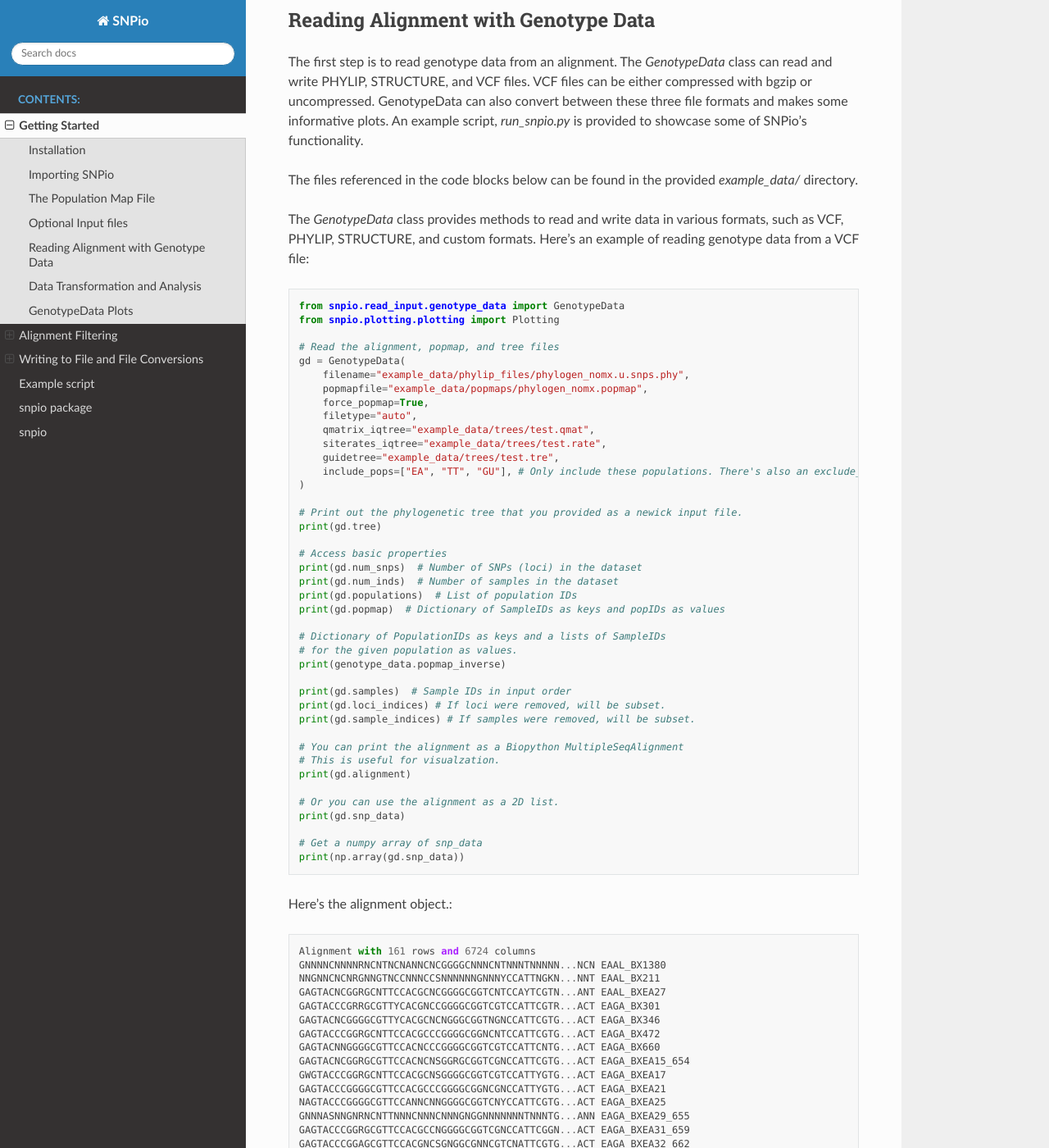
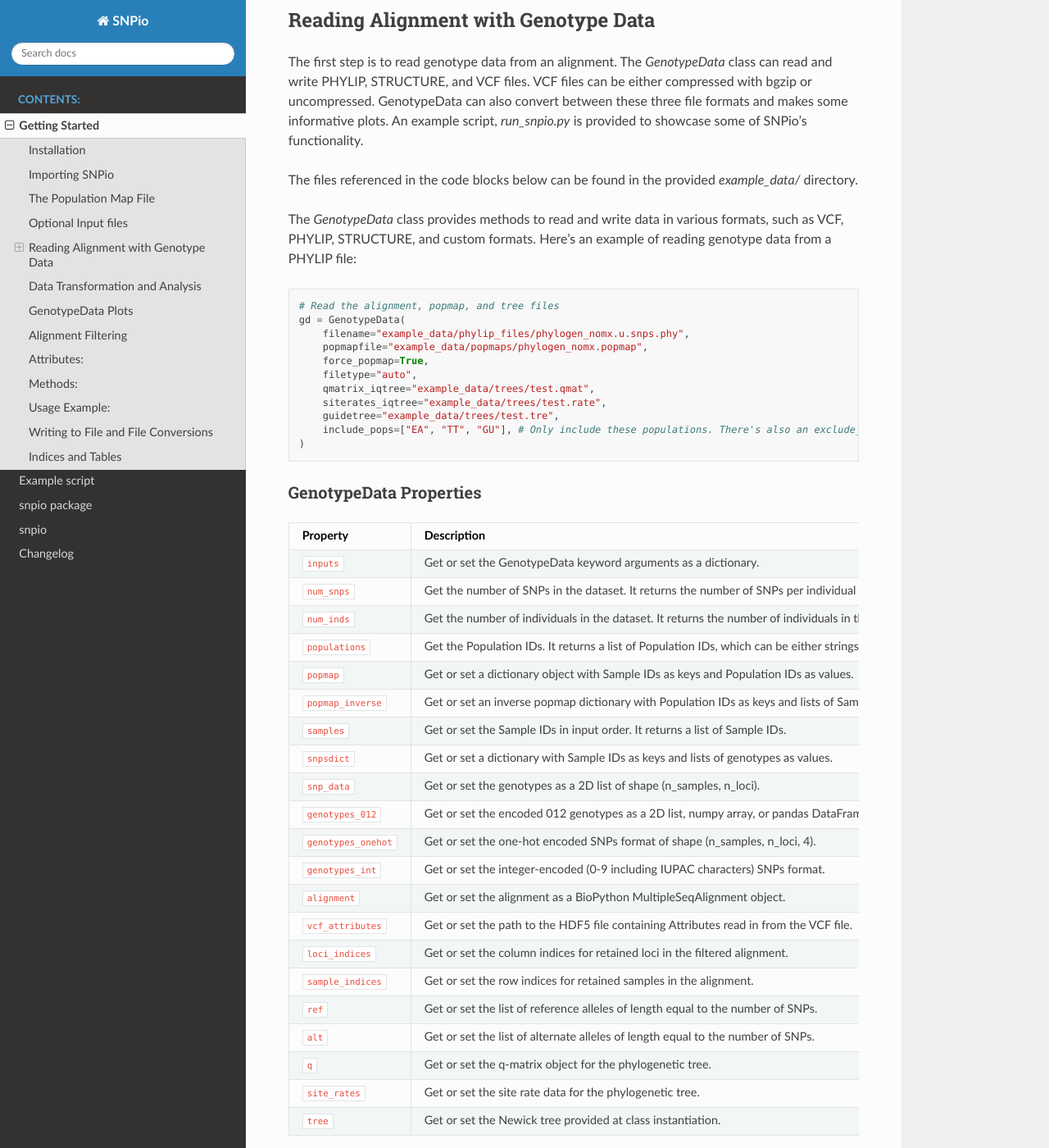
Before and after one commit to btmartin721/SNPio, a Sphinx documentation site: the page built from docs/source/getting_started.rst, in a window 1280 px wide and 1400 px high, scrolled down 1378 px. Shown: the whole window at 82% size. Built offline with Sphinx 7.4.7 and the Read the Docs theme 2.0.0, drawn with Linux system fonts in a browser that asks for light colours; some of the changed text lies outside the part shown.

Commit message:
Added changelog.rst

```diff
--- /dev/null
+++ b/docs/source/changelog.rst
@@ -0,0 +1,54 @@
+=================
+Changelog
+=================
+
+This document outlines the changes made to the project with each release.
+
+Version 1.0.3 (2023-08-27)
+--------------------------
+
+Features
+~~~~~~~~
+
+- Performance improvements for VCF files.
+- Load and write VCF file in chunks of loci to improve memory consumption.
+- New output directory structure for better organization.
+- VCF file attributes are now written to an HDF5 file instead of all being loaded into memory.
+- Increased usage of numpy to improve VCF IO.
+- Added AF INFO field when converting PHYLIP or STRUCTURE files to VCF format.
+- VCF file reading uses pysam instead of cyvcf2 now.
+
+Bug Fixes
+~~~~~~~~~
+
+- Fixed bug with `search_threshold` plots where the x-axis values would be sorted as strings instead of integers.
+- Fixed bugs where sampleIDs were out of order for VCF files.
+- Ensured correct order for all objects.
+- Fixed bugs when subsetting with popmaps files.
+- Fixed to documentation.
+
+Version 1.0.2 (2023-08-13)
+--------------------------
+
+Bug Fixes
+~~~~~~~~~~
+
+- Fix for VCF FORMAT field being in wrong order.
+
+Version 1.0.1 (2023-08-09)
+
+Bug Fixes
+
+~~~~~~~~~~
+
+- Band-aid fix for incorrect order of sampleIDs in VCF files.
+
+Initial Release
+~~~~~~~~~~~~~~~
+
+- Reads and writes PHYLIP, STRUCTURE, and VCF files.
+- Loads data into GenotypeData object.
+- Filters DNA sequence alignments using NRemover2.
+    - Filters by minor allele frequence, monomorphic, and non-billelic sites
+    - Filters with global (whole columns) and per-population, per-locus missing data thresholds.
+- Makes informative plots.
--- a/docs/source/getting_started.rst
+++ b/docs/source/getting_started.rst
@@ -55,12 +55,9 @@
 
 The files referenced in the code blocks below can be found in the provided `example_data/` directory.
 
-The `GenotypeData` class provides methods to read and write data in various formats, such as VCF, PHYLIP, STRUCTURE, and custom formats. Here's an example of reading genotype data from a VCF file:
+The `GenotypeData` class provides methods to read and write data in various formats, such as VCF, PHYLIP, STRUCTURE, and custom formats. Here's an example of reading genotype data from a PHYLIP file:
 
 .. code-block:: python
-
-    from snpio.read_input.genotype_data import GenotypeData
-    from snpio.plotting.plotting import Plotting
 
     # Read the alignment, popmap, and tree files
     gd = GenotypeData(
@@ -71,37 +68,64 @@
         qmatrix_iqtree="example_data/trees/test.qmat",
         siterates_iqtree="example_data/trees/test.rate",
         guidetree="example_data/trees/test.tre",
-        include_pops=["EA", "TT", "GU"], # Only include these populations. There's also an exclude_pops option that will exclude the provided populations.
+        include_pops=["EA", "TT", "GU"], # Only include these populations. There's also an exclude_pops option that will exclude the provided list of populations.
     )
 
-    # Print out the phylogenetic tree that you provided as a newick input file.
-    print(gd.tree)
+GenotypeData Properties
+^^^^^^^^^^^^^^^^^^^^^^^^^
 
-    # Access basic properties
-    print(gd.num_snps)  # Number of SNPs (loci) in the dataset
-    print(gd.num_inds)  # Number of samples in the dataset
-    print(gd.populations)  # List of population IDs
-    print(gd.popmap)  # Dictionary of SampleIDs as keys and popIDs as values
+.. list-table::
+   :widths: 25 75
+   :header-rows: 1
 
-    # Dictionary of PopulationIDs as keys and a lists of SampleIDs
-    # for the given population as values.
-    print(genotype_data.popmap_inverse)
+   * - Property
+     - Description
+   * - ``inputs``
+     - Get or set the GenotypeData keyword arguments as a dictionary.
+   * - ``num_snps``
+     - Get the number of SNPs in the dataset. It returns the number of SNPs per individual as an integer.
+   * - ``num_inds``
+     - Get the number of individuals in the dataset. It returns the number of individuals in the input data as an integer.
+   * - ``populations``
+     - Get the Population IDs. It returns a list of Population IDs, which can be either strings or integers.
+   * - ``popmap``
+     - Get or set a dictionary object with Sample IDs as keys and Population IDs as values.
+   * - ``popmap_inverse``
+     - Get or set an inverse popmap dictionary with Population IDs as keys and lists of Sample IDs as values.
+   * - ``samples``
+     - Get or set the Sample IDs in input order. It returns a list of Sample IDs.
+   * - ``snpsdict``
+     - Get or set a dictionary with Sample IDs as keys and lists of genotypes as values.
+   * - ``snp_data``
+     - Get or set the genotypes as a 2D list of shape (n_samples, n_loci).
+   * - ``genotypes_012``
+     - Get or set the encoded 012 genotypes as a 2D list, numpy array, or pandas DataFrame.
+   * - ``genotypes_onehot``
+     - Get or set the one-hot encoded SNPs format of shape (n_samples, n_loci, 4).
+   * - ``genotypes_int``
+     - Get or set the integer-encoded (0-9 including IUPAC characters) SNPs format.
+   * - ``alignment``
+     - Get or set the alignment as a BioPython MultipleSeqAlignment object.
+   * - ``vcf_attributes``
+     - Get or set the path to the HDF5 file containing Attributes read in from the VCF file.
+   * - ``loci_indices``
+     - Get or set the column indices for retained loci in the filtered alignment.
+   * - ``sample_indices``
+     - Get or set the row indices for retained samples in the alignment.
+   * - ``ref``
+     - Get or set the list of reference alleles of length equal to the number of SNPs.
+   * - ``alt``
+     - Get or set the list of alternate alleles of length equal to the number of SNPs.
+   * - ``q``
+     - Get or set the q-matrix object for the phylogenetic tree.
+   * - ``site_rates``
+     - Get or set the site rate data for the phylogenetic tree.
+   * - ``tree``
+     - Get or set the Newick tree provided at class instantiation.
 
-    print(gd.samples)  # Sample IDs in input order
-    print(gd.loci_indices) # If loci were removed, will be subset.
-    print(gd.sample_indices) # If samples were removed, will be subset.
 
-    # You can print the alignment as a Biopython MultipleSeqAlignment
-    # This is useful for visualzation.
-    print(gd.alignment)
 
-    # Or you can use the alignment as a 2D list.
-    print(gd.snp_data)
-
-    # Get a numpy array of snp_data
-    print(np.array(gd.snp_data))
-
-Here's the alignment object.::
+Here's an example of the alignment object::
 
     Alignment with 161 rows and 6724 columns
     GNNNNCNNNNRNCNTNCNANNCNCGGGGCNNNCNTNNNTNNNNN...NCN EAAL_BX1380
@@ -134,39 +158,40 @@
 .. code-block:: python
 
     # Generate plots to assess the amount of missing data in alignment.
-    gd.missingness_reports(prefix="unfiltered")
+    gd.missingness_reports(file_prefix="unfiltered")
 
     # Does a Principal Component Analysis and makes a scatterplot.
     components, pca = Plotting.run_pca(
             gd # GenotypeData instance from above.
-            plot_dir="plots",
-            prefix="unfiltered",
-            n_components=None, # If None, then uses all components.
+            plot_dir_prefix="snpio",
+            file_prefix=None,
+            n_components=None,
             center=True,
             scale=False,
-            n_axes=2, # Can be 2 or 3. If 3, makes a 3D plot.
+            n_axes=2,
             point_size=15,
             font_size=15,
-            plot_format="pdf",
             bottom_margin=0,
             top_margin=0,
             left_margin=0,
             right_margin=0,
             width=1088,
             height=700,
+            plot_format="png",
+            dpi=300,
     )
-    explvar = pca.explained_variance_ratio_ # Can use this to make a plot.
+    explvar = pca.explained_variance_ratio_ # Can use this to make your own plot.
 
     # Access other transformed genotype data and attributes
 
     # 012-encoded genotypes, with ref=0, heterozygous=1, alt=2
     genotypes_012 = genotype_data.genotypes_012(fmt="list") # Get 012-eencoded genotypes.
 
-    # onehot-encoded genotypes.
+    # Onehot-encoded genotypes.
     genotypes_onehot = genotype_data.genotypes_onehot
 
-    # Dictionary object with all the VCF file fields.
-    # All values will be None if VCF file wasn't the input file type.
+    # Filename of the HDF5 file containing the VCF file data..
+    # Will be None if a VCF file wasn't used.
     vcf_attributes = genotype_data.vcf_attributes
 
     # Access optional properties
@@ -199,9 +224,9 @@
    :align: center
 
 Alignment Filtering
-===========================
+--------------------
 
-The `NRemover2` class provides methods for filtering genetic alignments based on the proportion of missing data, the minor allele frequency (MAF), and monomorphic, non-biallelic, and singleton sites. It allows you to filter out sequences (samples) and loci (columns) that exceed the provided thresholds. Missing data filtering options include removing loci whose columns exceed global missing and per-population thresholds and removing samples that exceed a per-sample threshold. The class also provides informative plots related to the filtering process.
+The `NRemover2` class provides methods for filtering DNA sequence alignments based on the proportion of missing data, the minor allele frequency (MAF), and monomorphic, non-biallelic, and singleton sites. It allows you to filter out sequences (samples) and loci (columns) that exceed the provided thresholds. Missing data filtering options include removing loci whose columns exceed global missing and per-population thresholds and removing samples that exceed a per-sample threshold. The class also provides informative plots pertaining to the filtering process.
 
 Attributes:
 --------------
@@ -215,20 +240,18 @@
 Methods:
 -------------
 
-- `nremover()`: Runs the whole NRemover2 pipeline. Includes arguments for all thresholds and settings that you'll need. You can also toggle a threshold search that plots the proportion of missing data across all the filtering options across multiple thresholds.
+- `nremover()`: Runs the whole NRemover2 pipeline. Includes arguments for all the thresholds and settings that you'll need. You can also toggle a threshold search that plots the proportion of missing data across all the filtering options across multiple thresholds.
 
 Usage Example:
 -------------------
 
-To illustrate how to use the `NRemover2` class, here's an example:
+Here's an example to illustrate how to use the `NRemover2` class:
 
 .. code-block:: python
 
-   from snpio import NRemover2
-
    # Create an instance of NRemover2
    # Provide it the GenotypeData instance from above.
-    nrm = nremover2.NRemover2(gd)
+    nrm = NRemover2(gd)
 
     # Run nremover to filter out missing data.
     # Set the thresholds as desired.
@@ -241,15 +264,16 @@
         biallelic=True, # Filter out non-biallelic sites.
         monomorphic=True, # Filter out monomorphic loci.
         min_maf=0.01, # Only retain loci with a MAF above this threshold.
-        search_thresholds=True, # Plots against multiple thresholds.
-        plot_dir="plots", # Where to save the plots to.
+        search_thresholds=True, # Plots with parameter sweeps across multiple thresholds.
+        plot_dir_prefix="snpio", # Where to save the plots to.
+        file_prefix="test", # Set prefix for output file. If None (default), then no prefix.
     )
 
     # Makes an informative plot showing missing data proportions.
-    gd_filtered.missingness_reports(prefix="filtered")
+    gd_filtered.missingness_reports(file_prefix="filtered")
 
     # Run a PCA on the filtered data and make a scatterplot.
-    Plotting.run_pca(gd_filtered, prefix="filtered")
+    Plotting.run_pca(gd_filtered, file_prefix="filtered")
 
 Running the above code makes a number of informative plots. See below.
 
@@ -305,9 +329,9 @@
 
 
 Writing to File and File Conversions
-=========================================
+--------------------------------------
 
-If you want to write your output to a file, just do use one of the write functions. Any of the input file types can be written with any of the write functions.
+If you want to write your output to a file, just do use one of the write functions. Any of the input alignment formats can be converted to any of supported file formats.
 
 .. code-block:: python
 
--- a/docs/source/index.rst
+++ b/docs/source/index.rst
@@ -14,6 +14,7 @@
    example_script
    snpio
    modules
+   changelog
 
 
 
```
Also changed, not shown: other parts of docs/source/getting_started.rst (+3 -5 lines), docs/source/example_script.rst (+1 -9 lines).
